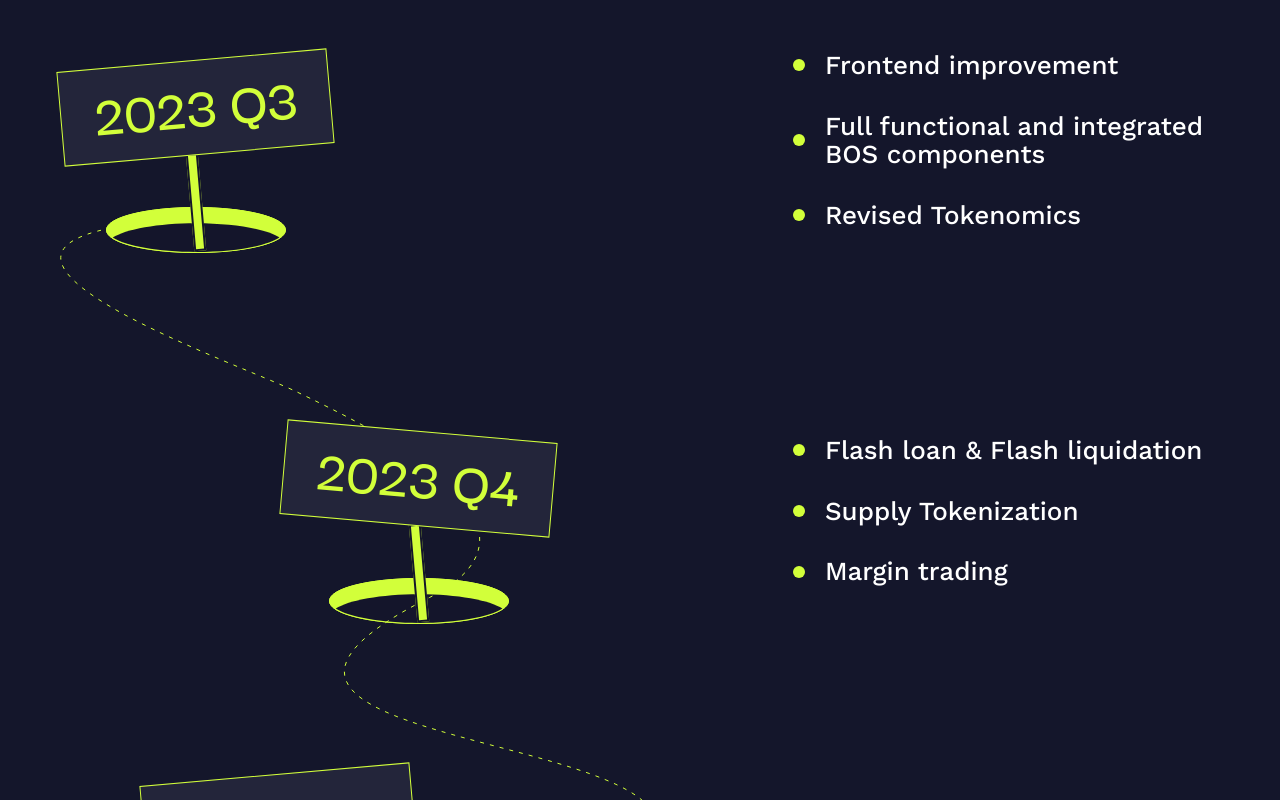
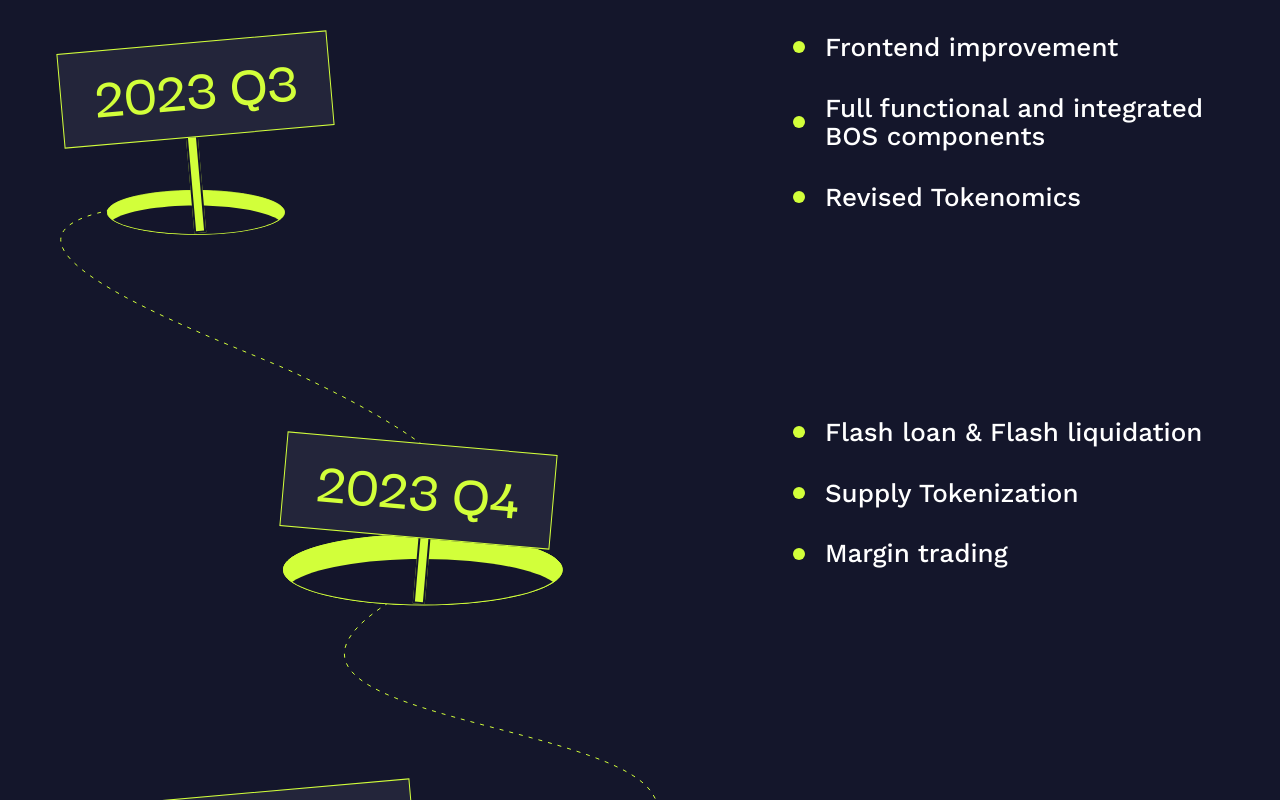
Before and after one commit to yuhochu/burrow-landing, a React (Vite) app: page / in a window 1280 px wide. Shown: the part 1600-2400 px from the top of the page. Built offline with nearby package versions, Linux system fonts and the light colour scheme.

Commit message:
update roadmap style

```diff
--- a/src/components/assets.tsx
+++ b/src/components/assets.tsx
@@ -3,6 +3,7 @@ import svgNear from '../assets/svg/near.svg';
 import svgDai from '../assets/svg/dai.svg';
 import svgUsd from '../assets/svg/usd.svg';
 import svgUsdt from '../assets/svg/usdt.svg';
+import svgHole from '../assets/svg/hole.svg';
 import svgArrowRight from '../assets/svg/arrowRight.svg';
 import articlefeb9 from '../assets/articlefeb9.webp';
 import articlejul13 from '../assets/articlejul13.webp';
@@ -10,6 +11,7 @@ import articlejul292022 from '../assets/articlejul292022.webp';
 import articlejun28 from '../assets/articlejun28.webp';
 import articleoct122022 from '../assets/articleoct122022.webp';
 import articlemay11 from '../assets/articlemay11.webp';
+import tokens from '../assets/tokens.png';
 
 const assets = {
   svg: {
@@ -78,10 +80,10 @@ const assets = {
         </defs>
       </svg>
     ),
-    svgNear, svgDai, svgUsdt, svgUsd, svgArrowRight
+    svgNear, svgDai, svgUsdt, svgUsd, svgArrowRight, svgHole
   },
   img: {
-    articlemay11, articlefeb9, articlejul13, articlejul292022, articlejun28, articleoct122022
+    articlemay11, articlefeb9, articlejul13, articlejul292022, articlejun28, articleoct122022, tokens
   }
 };
 
--- a/src/pages/homePage/homePage.scss
+++ b/src/pages/homePage/homePage.scss
@@ -59,9 +59,7 @@
   height: 95px;
   transform: rotate(-5deg);
   flex-shrink: 0;
-
   position: relative;
-  z-index: 3;
   display: flex;
   justify-content: center;
   align-items: center;
--- a/src/pages/homePage/homePageRoadMap.tsx
+++ b/src/pages/homePage/homePageRoadMap.tsx
@@ -1,4 +1,7 @@
 import { BaseProps } from '../../interfaces/interfaces';
+import assets from '../../components/assets';
+import svgHole from '../../assets/svg/hole.svg';
+import Image from '../../components/image';
 
 const HomePageRoadMap = () => {
   return (
@@ -7,6 +10,9 @@ const HomePageRoadMap = () => {
       <div className={'relative'}>
         <_Row
           signBoardText={'2023 Q3'}
+          signBoardHoleStyle={{
+            width: 178
+          }}
           textList={[
             'Frontend improvement',
             'Full functional and integrated BOS components',
@@ -21,7 +27,14 @@ const HomePageRoadMap = () => {
             left: 223
           }}
           signBoardStyle={{
+            transform: 'rotate(5deg)',
+            top: 30
+          }}
+          signBoardStickStyle={{
             transform: 'rotate(5deg)'
+          }}
+          signBoardHoleStyle={{
+            width: 280
           }}
           signBoardText={'2023 Q4'}
           textList={[
@@ -32,15 +45,21 @@ const HomePageRoadMap = () => {
         />
         <_Row
           style={{
-            marginTop: 150
+            marginTop: 164
           }}
           signBoardWrapStyle={{
             left: 83
           }}
+          signBoardStyle={{
+            top: 20
+          }}
+          signBoardHoleStyle={{
+            width: 323
+          }}
           signBoardText={'2024'}
           textList={[
             'Native stable coin',
-            '...',
+            '...'
           ]}
         />
         <Line />
@@ -54,13 +73,18 @@ interface RowProps extends BaseProps {
   textList: Array<string>;
   signBoardWrapStyle?: object;
   signBoardStyle?: object;
+  signBoardStickStyle?: object;
+  signBoardHoleStyle?: object;
   style?: object;
 }
 
 const _Row = (props: RowProps) => {
   return (
     <div className={'my-16 flex justify-between items-center'} style={props?.style}>
-      <SignBoard style={props?.signBoardWrapStyle} signBoardStyle={props?.signBoardStyle}>
+      <SignBoard style={props?.signBoardWrapStyle}
+                 signBoardStyle={props?.signBoardStyle}
+                 signBoardStickStyle={props?.signBoardStickStyle}
+                 signBoardHoleStyle={props.signBoardHoleStyle}>
         <span className={'t1a text-primary-500 -mt-2'}>
           {props?.signBoardText}
         </span>
@@ -69,7 +93,7 @@ const _Row = (props: RowProps) => {
         {props?.textList?.map((d) =>
           <div key={d} className={'t2 mb-8 flex items-center font-normal'}>
             <div className={'signboard-ball bg-primary-500 mr-5'} />
-            <div  className={"signboard-text"}>
+            <div className={'signboard-text'}>
               {d}
             </div>
           </div>)
@@ -82,41 +106,55 @@ const _Row = (props: RowProps) => {
 interface SignBoardProps extends BaseProps {
   style?: object;
   signBoardStyle?: object;
+  signBoardHoleStyle?: object;
+  signBoardStickStyle?: object;
 }
 
-const SignBoard = ({ children, style, signBoardStyle }: SignBoardProps) => {
+const SignBoard = ({
+                     children,
+                     style,
+                     signBoardStyle,
+                     signBoardHoleStyle,
+                     signBoardStickStyle = {}
+                   }: SignBoardProps) => {
   return (
     <div className={'signboard-wrap'} style={style}>
-      <div className={'signboard'} style={signBoardStyle}>{children}</div>
+      <div className={'signboard z-30'} style={signBoardStyle}>{children}</div>
       <div className={'relative signboard-stand'}>
         <div
-          className={'signboard-stick absolute z-1'}
-          style={{ marginBottom: 2 }}
+          className={'signboard-stick absolute z-20'}
+          style={{ marginBottom: 2, ...signBoardStickStyle }}
         />
-        <svg
-          xmlns='http://www.w3.org/2000/svg'
-          width='180'
-          height='46'
-          viewBox='0 0 180 46'
-          fill='none'
-        >
-          <path
-            d='M89.9546 45.5C65.3623 45.5 43.0815 43.0365 26.9343 39.045C18.8646 37.0503 12.2988 34.6672 7.7383 32.0019C3.21292 29.3572 0.500092 26.3359 0.500092 23.0112C0.500092 19.6865 3.21292 16.6653 7.7383 14.0205C12.2988 11.3553 18.8646 8.97219 26.9343 6.97743C43.0815 2.986 65.3623 0.522461 89.9546 0.522461C114.547 0.522461 136.828 2.986 152.975 6.97743C161.045 8.97219 167.611 11.3553 172.171 14.0205C176.696 16.6653 179.409 19.6865 179.409 23.0112C179.409 26.3359 176.696 29.3572 172.171 32.0019C167.611 34.6672 161.045 37.0503 152.975 39.045C136.828 43.0365 114.547 45.5 89.9546 45.5Z'
-            fill='#D2FF3A'
-            stroke='#D2FF3A'
-          />
-          <path
-            d='M89.9546 45.5C65.3623 45.5 43.0815 43.0365 26.9343 39.045C18.8646 37.0503 12.2988 34.6672 7.7383 32.0019C3.21292 29.3572 0.500092 26.3359 0.500092 23.0112C0.500092 19.6865 3.21292 16.6653 7.7383 14.0205C12.2988 11.3553 18.8646 8.97219 26.9343 6.97743C43.0815 2.986 65.3623 0.522461 89.9546 0.522461C114.547 0.522461 136.828 2.986 152.975 6.97743C161.045 8.97219 167.611 11.3553 172.171 14.0205C176.696 16.6653 179.409 19.6865 179.409 23.0112C179.409 26.3359 176.696 29.3572 172.171 32.0019C167.611 34.6672 161.045 37.0503 152.975 39.045C136.828 43.0365 114.547 45.5 89.9546 45.5Z'
-            fill='#D2FF3A'
-            stroke='#D2FF3A'
-          />
-          <path
-            fillRule='evenodd'
-            clipRule='evenodd'
-            d='M173.451 30.5784C160.955 22.1602 128.355 16.1567 90.107 16.1567C51.8592 16.1567 19.2594 22.1602 6.76257 30.5784C19.2594 38.9967 51.8592 45.0001 90.107 45.0001C128.355 45.0001 160.955 38.9967 173.451 30.5784Z'
-            fill='#14152B'
-          />
-        </svg>
+
+        <div className={'relative z-10'}>
+          <Image src={assets.svg.svgHole} style={signBoardHoleStyle} />
+        </div>
+
+
+        {/*<svg*/}
+        {/*  xmlns='http://www.w3.org/2000/svg'*/}
+        {/*  width='180'*/}
+        {/*  height='46'*/}
+        {/*  viewBox='0 0 180 46'*/}
+        {/*  fill='none'*/}
+        {/*>*/}
+        {/*  <path*/}
+        {/*    d='M89.9546 45.5C65.3623 45.5 43.0815 43.0365 26.9343 39.045C18.8646 37.0503 12.2988 34.6672 7.7383 32.0019C3.21292 29.3572 0.500092 26.3359 0.500092 23.0112C0.500092 19.6865 3.21292 16.6653 7.7383 14.0205C12.2988 11.3553 18.8646 8.97219 26.9343 6.97743C43.0815 2.986 65.3623 0.522461 89.9546 0.522461C114.547 0.522461 136.828 2.986 152.975 6.97743C161.045 8.97219 167.611 11.3553 172.171 14.0205C176.696 16.6653 179.409 19.6865 179.409 23.0112C179.409 26.3359 176.696 29.3572 172.171 32.0019C167.611 34.6672 161.045 37.0503 152.975 39.045C136.828 43.0365 114.547 45.5 89.9546 45.5Z'*/}
+        {/*    fill='#D2FF3A'*/}
+        {/*    stroke='#D2FF3A'*/}
+        {/*  />*/}
+        {/*  <path*/}
+        {/*    d='M89.9546 45.5C65.3623 45.5 43.0815 43.0365 26.9343 39.045C18.8646 37.0503 12.2988 34.6672 7.7383 32.0019C3.21292 29.3572 0.500092 26.3359 0.500092 23.0112C0.500092 19.6865 3.21292 16.6653 7.7383 14.0205C12.2988 11.3553 18.8646 8.97219 26.9343 6.97743C43.0815 2.986 65.3623 0.522461 89.9546 0.522461C114.547 0.522461 136.828 2.986 152.975 6.97743C161.045 8.97219 167.611 11.3553 172.171 14.0205C176.696 16.6653 179.409 19.6865 179.409 23.0112C179.409 26.3359 176.696 29.3572 172.171 32.0019C167.611 34.6672 161.045 37.0503 152.975 39.045C136.828 43.0365 114.547 45.5 89.9546 45.5Z'*/}
+        {/*    fill='#D2FF3A'*/}
+        {/*    stroke='#D2FF3A'*/}
+        {/*  />*/}
+        {/*  <path*/}
+        {/*    fillRule='evenodd'*/}
+        {/*    clipRule='evenodd'*/}
+        {/*    d='M173.451 30.5784C160.955 22.1602 128.355 16.1567 90.107 16.1567C51.8592 16.1567 19.2594 22.1602 6.76257 30.5784C19.2594 38.9967 51.8592 45.0001 90.107 45.0001C128.355 45.0001 160.955 38.9967 173.451 30.5784Z'*/}
+        {/*    fill='#14152B'*/}
+        {/*  />*/}
+        {/*</svg>*/}
       </div>
     </div>
   );
--- a/src/pages/homePage/homePageYield.tsx
+++ b/src/pages/homePage/homePageYield.tsx
@@ -48,7 +48,7 @@ const HomePageYield = ({ children }: BaseProps) => {
         </Link>
 
         <div>
-          <Image src={assets.svg.svgNear} />
+          <Image src={assets.img.tokens} />
         </div>
       </Box1>
 
```
Also changed, not shown: src/assets/svg/hole.svg (added), src/assets/tokens.png (added).
